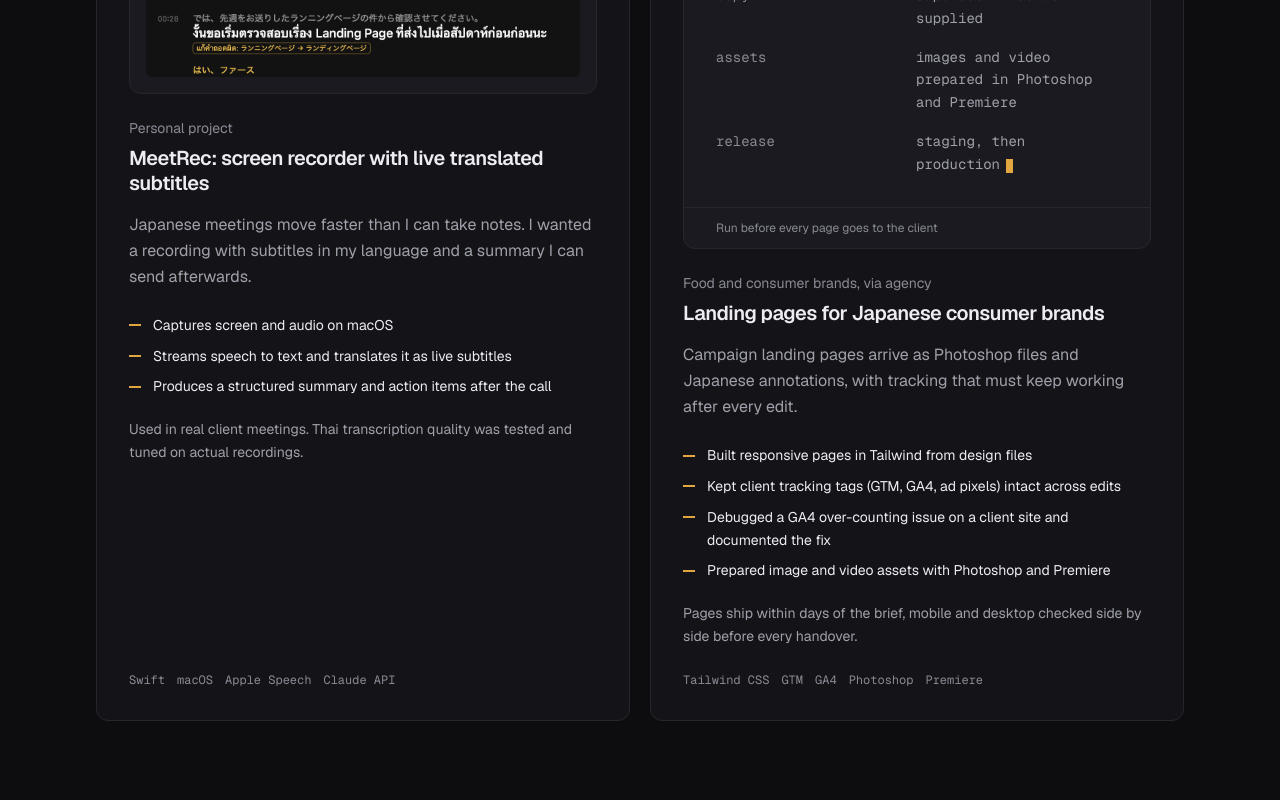
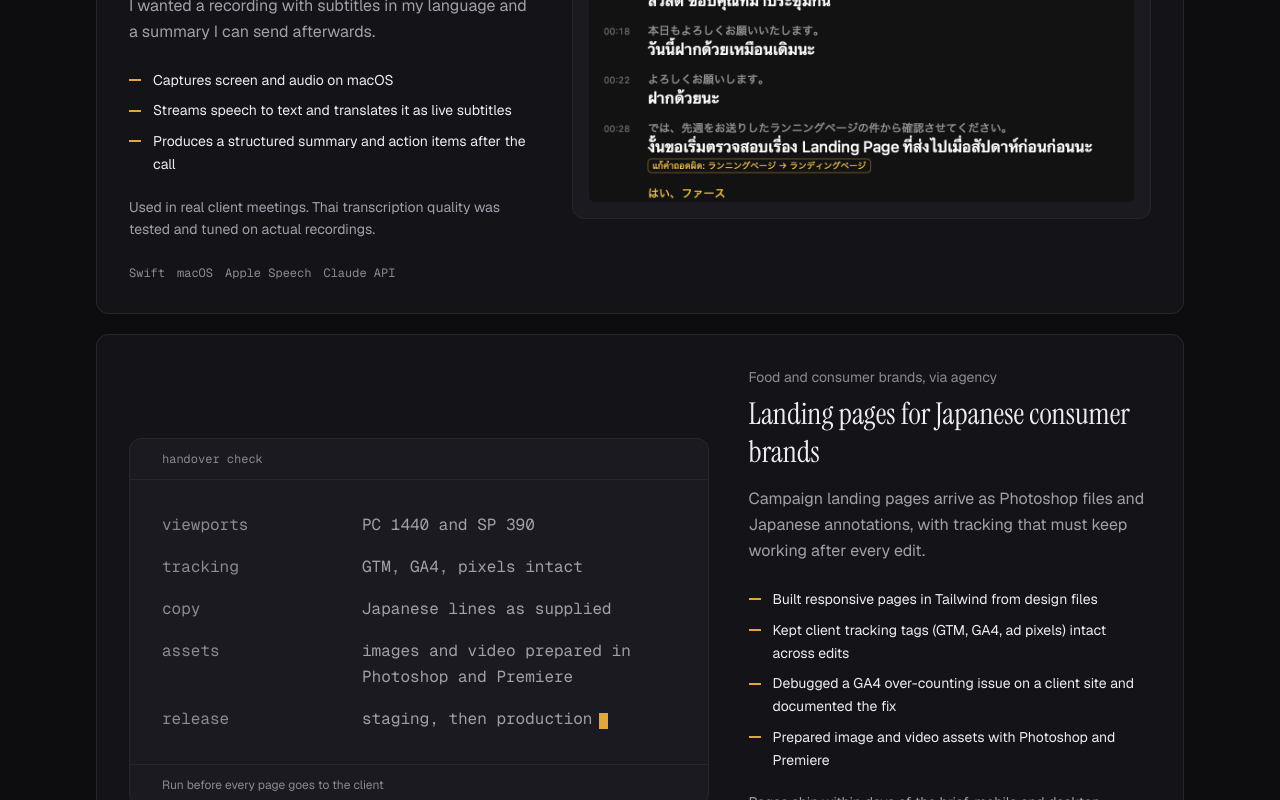
Before and after one commit to ChuMangkorn/portfolio, a Next.js app: page / in a window 1280 px wide. Shown: the part 3160-3960 px from the top of the page. Built offline with nearby package versions, Linux system fonts and the light colour scheme.

Commit message:
Round 7: all case studies share one alternating layout, serif card titles, valid Experience list, eslint fix in count-up

```diff
--- a/components/count-up.tsx
+++ b/components/count-up.tsx
@@ -17,7 +17,6 @@ export function CountUp({ value, className }: { value: string; className?: strin
 
   useEffect(() => {
     if (!hasNumber || reduce || !inView) return;
-    setShown(0);
     const controls = animate(0, target, {
       duration: 1.4,
       ease: EASE_OUT,
--- a/components/reveal.tsx
+++ b/components/reveal.tsx
@@ -9,14 +9,17 @@ export function Reveal({
   children,
   delay = 0,
   className,
+  as = "div",
 }: {
   children: ReactNode;
   delay?: number;
   className?: string;
+  as?: "div" | "li";
 }) {
   const reduce = useReducedMotion();
+  const Tag = as === "li" ? motion.li : motion.div;
   return (
-    <motion.div
+    <Tag
       data-reveal
       className={className}
       initial={reduce ? false : { opacity: 0, y: 16 }}
@@ -25,6 +28,6 @@ export function Reveal({
       transition={{ duration: 0.5, delay, ease: EASE_OUT }}
     >
       {children}
-    </motion.div>
+    </Tag>
   );
 }
--- a/components/sections/experience.tsx
+++ b/components/sections/experience.tsx
@@ -1,20 +1,23 @@
 import { education, experience } from "@/lib/data";
 import { Reveal } from "@/components/reveal";
+
+const ROW = "grid grid-cols-[6.5rem_1fr] gap-4 sm:grid-cols-[7rem_1fr]";
+const MONO = "font-mono text-xs text-fg-faint";
+const DATE = `whitespace-nowrap ${MONO}`;
 
 export function Experience() {
   return (
     <section id="experience" className="border-t bg-bg-raised">
-      <div className="mx-auto max-w-6xl px-5 py-20 sm:px-8 md:py-28">
-        <Reveal>
+      <div className="mx-auto max-w-6xl px-5 py-20 sm:px-8 md:grid md:grid-cols-12 md:gap-12 md:py-28">
+        <Reveal className="md:col-span-4">
           <h2 className="font-display text-4xl tracking-normal [word-spacing:0.06em] md:text-6xl">Where I have worked</h2>
         </Reveal>
 
-        <ol className="mt-12 max-w-3xl space-y-8">
+        <ol className="mt-12 space-y-8 md:col-span-8 md:mt-0">
           {experience.map((e, i) =>
             e.company ? (
-              <Reveal key={e.period + e.company} delay={i * 0.05}>
-                <li className="grid grid-cols-[5rem_1fr] sm:grid-cols-[7rem_1fr] gap-4">
-                  <span className="pt-1 font-mono text-xs text-fg-faint">{e.period}</span>
+              <Reveal as="li" key={e.period + e.company} delay={i * 0.05} className={ROW}>
+                <span className={`pt-1 ${DATE}`}>{e.period}</span>
                 <div>
                   <h3 className={i === 0 ? "text-xl font-semibold leading-snug" : "font-medium leading-snug"}>
                     {e.role}
@@ -26,28 +29,22 @@ export function Experience() {
                   </h3>
                   <p className={`mt-2 leading-relaxed text-fg-muted ${i === 0 ? "text-base" : "text-sm"}`}>{e.summary}</p>
                 </div>
-                </li>
               </Reveal>
             ) : (
-              <li
-                key={e.period}
-                className="grid grid-cols-[5rem_1fr] sm:grid-cols-[7rem_1fr] gap-4 font-mono text-xs text-fg-faint"
-              >
-                <span>{e.period}</span>
+              <li key={e.period} className={`${ROW} ${MONO}`}>
+                <span className="whitespace-nowrap">{e.period}</span>
                 <span>
                   {e.location}, {e.role.toLowerCase()}
                 </span>
               </li>
             ),
           )}
-          <Reveal delay={0.3}>
-            <li className="grid grid-cols-[5rem_1fr] sm:grid-cols-[7rem_1fr] gap-4">
-              <span className="pt-1 font-mono text-xs text-fg-faint">{education.period}</span>
+          <Reveal as="li" delay={0.3} className={ROW}>
+            <span className={`pt-1 ${DATE}`}>{education.period}</span>
             <h3 className="font-medium leading-snug">
               {education.degree}
               <span className="text-fg-muted"> at {education.school}</span>
             </h3>
-            </li>
           </Reveal>
         </ol>
       </div>
--- a/components/sections/work.tsx
+++ b/components/sections/work.tsx
@@ -45,11 +45,11 @@ function Visual({ c, large = false }: { c: CaseStudy; large?: boolean }) {
 
 function Title({ c, lead = false }: { c: CaseStudy; lead?: boolean }) {
   return (
-    <h3 className={`mt-2 font-semibold leading-tight tracking-tight ${lead ? "text-3xl" : "text-xl"}`}>
+    <h3 className={`mt-2 font-display font-normal leading-tight tracking-normal ${lead ? "text-4xl" : "text-3xl"}`}>
       {c.link ? (
         <a href={c.link} target="_blank" rel="noreferrer" className="inline-flex items-start gap-1 hover:text-accent">
           {c.title}
-          <ArrowUpRightIcon size={18} className="mt-1 shrink-0" />
+          <ArrowUpRightIcon size={20} className="mt-1.5 shrink-0" />
         </a>
       ) : (
         c.title
@@ -90,18 +90,10 @@ export function Work() {
           </p>
         </Reveal>
 
-        <div className="mt-12 grid grid-cols-1 gap-5 md:grid-cols-2">
-          {caseStudies.map((c, i) => {
-            const wide = i < 2;
-            return (
-              <Reveal key={c.title} delay={i * 0.06} className={wide ? "md:col-span-2" : undefined}>
-                <article
-                  className={`flex h-full flex-col rounded-card border bg-bg-raised p-6 sm:p-8 ${
-                    wide ? "md:grid md:grid-cols-12 md:gap-10" : ""
-                  }`}
-                >
-                  {wide ? (
-                    <>
+        <div className="mt-12 space-y-5">
+          {caseStudies.map((c, i) => (
+            <Reveal key={c.title} delay={i * 0.06}>
+              <article className="flex h-full flex-col rounded-card border bg-bg-raised p-6 sm:p-8 md:grid md:grid-cols-12 md:gap-10">
                 <div className="flex flex-col md:col-span-5">
                   <p className="text-sm text-fg-faint">{c.client}</p>
                   <Title c={c} lead={i === 0} />
@@ -116,25 +108,16 @@ export function Work() {
                     <Details c={c} />
                   </div>
                 </div>
-                      <div className="mb-6 max-md:order-first md:col-span-7 md:mb-0 md:self-center">
+                <div
+                  className={`mt-6 md:col-span-7 md:mt-0 md:self-center ${c.image ? "max-md:order-first max-md:mb-6 max-md:mt-0" : ""} ${
+                    i % 2 === 1 ? "md:order-first" : ""
+                  }`}
+                >
                   <Visual c={c} large />
                 </div>
-                    </>
-                  ) : (
-                    <>
-                      <Visual c={c} />
-                      <p className="mt-6 text-sm text-fg-faint">{c.client}</p>
-                      <Title c={c} />
-                      <p className="mt-4 leading-relaxed text-fg-muted">{c.problem}</p>
-                      <div className="mt-6 flex flex-1 flex-col">
-                        <Details c={c} />
-                      </div>
-                    </>
-                  )}
               </article>
             </Reveal>
-            );
-          })}
+          ))}
         </div>
       </div>
     </section>
```
Lines whose indentation alone changed are shown as unchanged.
